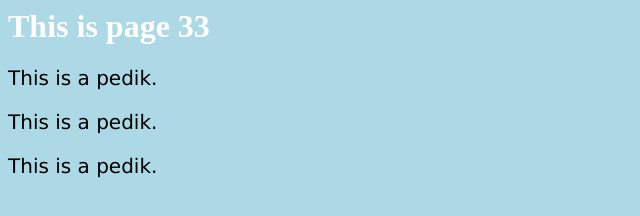
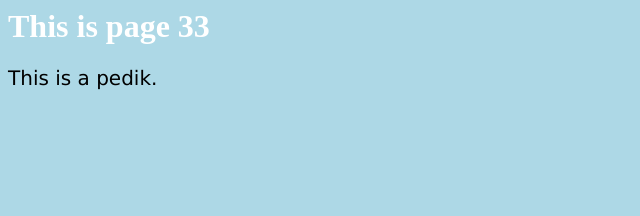
Before and after one commit to wa1dganger/first_project, a plain HTML site: page web_pages/page3.html in a window 1280 px wide. Shown: the whole page, without its empty margins (0-640 px from the left). Drawn offline with Linux system fonts and the light colour scheme.

Commit message:
fix page3 bug

```diff
--- a/web_pages/page3.html
+++ b/web_pages/page3.html
@@ -7,7 +7,5 @@
 	<body>
 		<h1>This is page 33</h1>
 		<p>This is a pedik.</p>
-		<p>This is a pedik.</p>
-		<p>This is a pedik.</p>
 	</body>
 </html>
```
